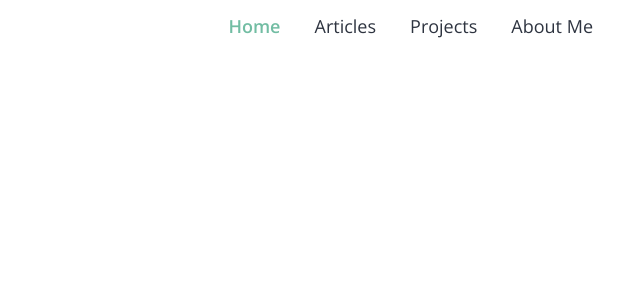
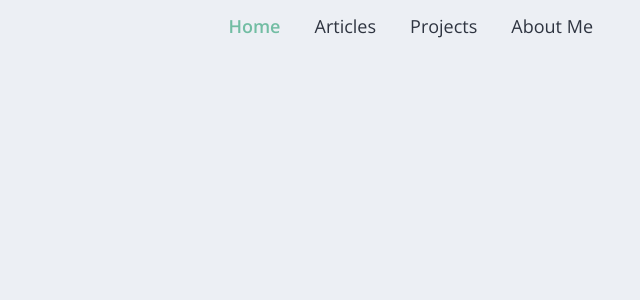
Before and after one commit to YanivBah/Portfolio, a Next.js app: page / in a window 1280 px wide. Shown: the top 300 px of the page, without its empty margins (640-1280 px from the left). Built offline with nearby package versions, Linux system fonts and the light colour scheme.

Commit message:
Added support for languages

```diff
--- a/assets/css/GlobalStyle.ts
+++ b/assets/css/GlobalStyle.ts
@@ -178,11 +178,26 @@ template {
 
 `;
 
-const theme = {
+const baseTheme = {
   colors: {
     primary: "#72BDA3",
     typography: "#2e3440"
   },
+}
+
+
+const theme = {
+  ...baseTheme,
+  flex: {
+    direction: "row"
+  }
 };
 
-export { GlobalStyle, theme };
+const hebrewTheme = {
+  ...baseTheme,
+  flex: {
+    direction: "row-reverse"
+  }
+}
+
+export { GlobalStyle, theme, hebrewTheme };
--- a/components/Hero/Hero.styles.ts
+++ b/components/Hero/Hero.styles.ts
@@ -1,11 +1,7 @@
 import styled from "styled-components";
 
 export const HeroContainer = styled.header`
-  display: flex;
-  flex-direction: row;
-  align-items: baseline;
-  width: fit-content;
-  margin: 10px 30px 0 0;
-  position: absolute;
-  right: 0;
+    width: 100%;
+    height: 100vh;
+    background: #eceff4;
 `;
--- a/components/Hero/Hero.tsx
+++ b/components/Hero/Hero.tsx
@@ -1,5 +1,5 @@
-
+import { HeroContainer } from "./Hero.styles";
 export default function Hero() {
 
-  return (<></>);
+  return (<HeroContainer></HeroContainer>);
 }
--- a/components/Navbar/Navbar.styles.ts
+++ b/components/Navbar/Navbar.styles.ts
@@ -12,7 +12,7 @@ export const NavbarContainer = styled.nav`
 
 export const Links = styled.div`
   display: flex;
-  flex-direction: row;
+  flex-direction: ${(props) => props.theme.flex.direction};
   font-size: 22px;
 `;
 
@@ -20,7 +20,6 @@ export const ATag = styled.a`
   font-size: 18px;
   margin: 4px 15px;
   text-decoration: none;
-  border-bottom: 1px white solid;
   position: relative;
   padding: 2px;
   color: ${(props) => props.theme.colors.typography};
@@ -47,7 +46,6 @@ export const CurrentATag = styled.a`
 font-size: 18px;
   margin: 4px 15px;
   text-decoration: none;
-  border-bottom: 1px white solid;
   position: relative;
   padding: 2px;
   color: ${(props) => props.theme.colors.primary};
--- a/pages/_app.tsx
+++ b/pages/_app.tsx
@@ -1,6 +1,6 @@
 import type { AppProps } from "next/app";
 import { ThemeProvider } from "styled-components";
-import { GlobalStyle, theme } from "../assets/css/GlobalStyle";
+import { GlobalStyle, hebrewTheme, theme } from "../assets/css/GlobalStyle";
 import "../assets/css/_app.css";
 
 function MyApp({ Component, pageProps }: AppProps) {
```
Also changed, not shown: config/contants.ts (added, +28 -0 lines).
